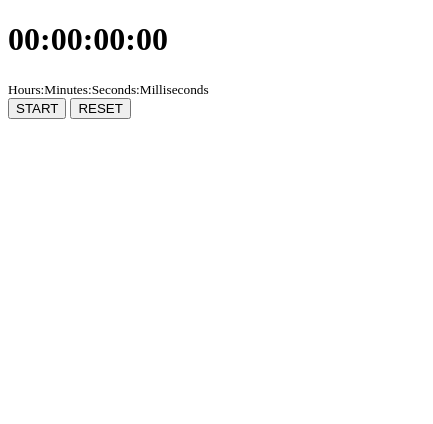
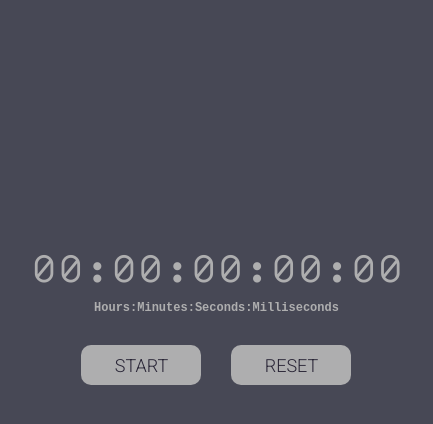
Before and after one commit to RyukioMiyamoto/stopwatch, a plain HTML site: page index.html in a window 390 px wide. Shown: the whole page, 433 px wide, since content can reach past the window. Drawn offline with Linux system fonts and the light colour scheme.

Commit message:
Mobile styling finished.

```diff
--- a/index.html
+++ b/index.html
@@ -16,7 +16,7 @@
   </head>
   <body>
     <main id="watch-container">
-      <h1 id="watch">00:00:00:00</h1>
+      <h1 id="watch">00:00:00:00:00</h1>
       <small id="watch-description">Hours:Minutes:Seconds:Milliseconds</small>
       <div id="buttons-container">
         <button id="start">START</button>
--- a/style.css
+++ b/style.css
@@ -0,0 +1,63 @@
+:root {
+  --background: #474855;
+  --watch: #aeaeaf;
+  --details: #292536;
+}
+
+* {
+  margin: 0;
+  padding: 0;
+  box-sizing: border-box;
+}
+
+body {
+  width: 100%;
+  background-color: var(--background);
+}
+
+#watch-container {
+  display: grid;
+  max-width: 100%;
+  justify-items: center;
+  row-gap: 15px;
+  margin: 250px auto;
+  text-align: center;
+  font-weight: 700;
+  color: var(--watch);
+}
+
+#watch {
+  font-family: "Major Mono Display";
+  font-size: 2.25rem;
+  padding: 0 30px;
+}
+
+#watch-description {
+  font-family: "Courier New", monospace;
+  font-size: 0.75rem;
+  margin-bottom: 15px;
+}
+
+#buttons-container {
+  display: flex;
+  column-gap: 30px;
+}
+
+button {
+  min-width: 120px;
+  height: 40px;
+  padding: 10px 20px;
+  background-color: var(--watch);
+
+  font-family: "Roboto", sans-serif;
+  font-size: 1.125rem;
+  font-weight: 400;
+  color: var(--details);
+
+  border: none;
+  border-radius: 10px;
+}
+
+button:active {
+  transform: scale(0.96);
+}
```
